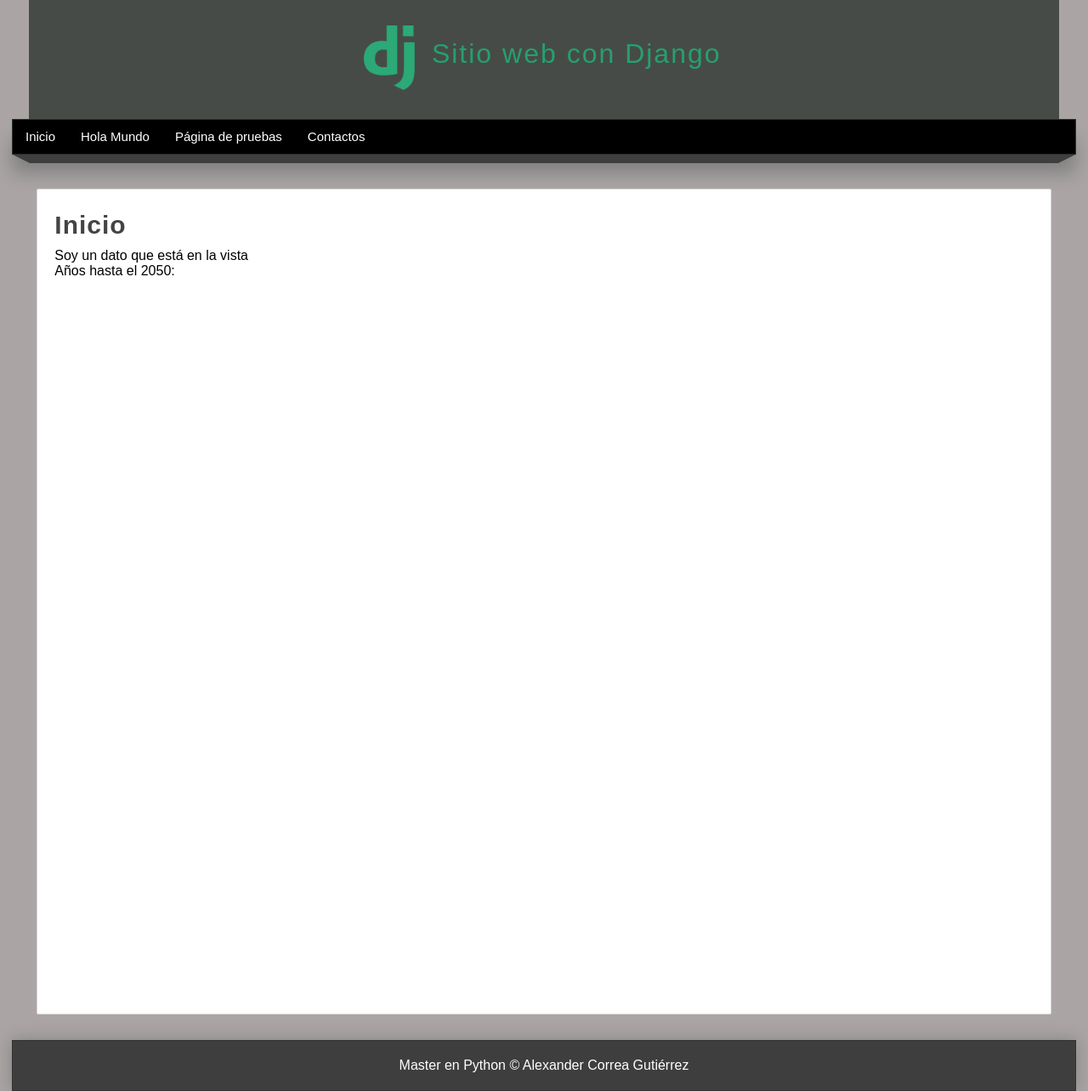
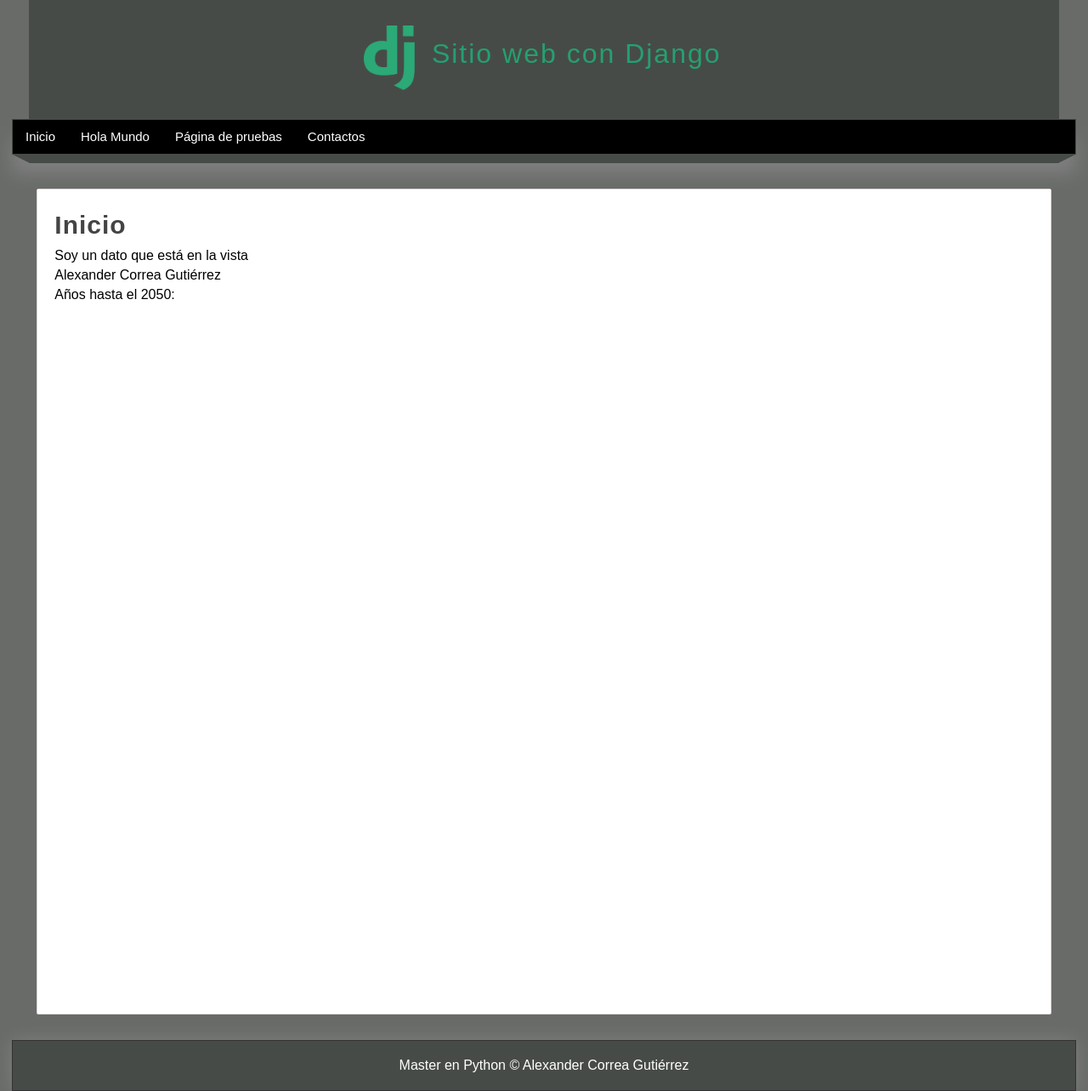
Before and after one commit to Alcogu/Master-Python, a Django app: page / in a window 1280 px wide. Shown: the whole page at 85% size. Run offline with Django 3.2, Linux system fonts and the light colour scheme.

Commit message:
peleando con esto

```diff
--- a/22-Django/AprendiendoDjango/miapp/static/css/styles.css
+++ b/22-Django/AprendiendoDjango/miapp/static/css/styles.css
@@ -7,8 +7,13 @@
     text-decoration: none;/*Sin estilos*/
 }
 
+p{
+    margin-top: 5px;
+    margin-bottom: 5px;
+}
+
 body{
-    background-color: rgb(170, 165, 164);
+    background-color: rgb(104, 107, 104);
 }
 
 /*Estilos Cabecera*/
@@ -51,7 +56,7 @@ nav{
     height: 40px;
     margin: 0 auto;
     background-color:rgb(0, 0, 0);
-    border: 1px solid rgb(44, 48, 44);
+    border: 1px solid rgb(71, 75, 71);
     box-shadow: 0px 22px 22px grey;
     font-size: 15px;
 }
@@ -88,14 +93,14 @@ nav ul li a:hover{
 .esquina-izquierda{
     display: block;
     border-left: 20px solid transparent;
-    border-top: 10px solid rgb(63, 62, 62);
+    border-top: 10px solid rgb(71, 75, 71);
     float: left;
 }
 
 .esquina-derecha{
     display: block;
     border-right: 20px solid transparent;
-    border-top: 10px solid rgb(63, 62, 62);
+    border-top: 10px solid rgb(71, 75, 71);
     float: right;
 }
 
@@ -103,7 +108,7 @@ nav ul li a:hover{
     display: block;
     width: 1210px;
     height: 10px;
-    background: rgb(63, 62, 62);
+    background: rgb(71, 75, 71);
     float: left;
 }
 
@@ -137,7 +142,7 @@ nav ul li a:hover{
 
 footer{
     width: 1250px;
-    background-color: rgb(63, 62, 62);
+    background-color: rgb(71, 75, 71);
     border: 1px solid #333;
     color: white;
     text-align: center;
--- a/22-Django/AprendiendoDjango/miapp/templates/index.html
+++ b/22-Django/AprendiendoDjango/miapp/templates/index.html
@@ -11,7 +11,11 @@
 
 <h1 class="title">{{title}}</h1>
 
-{{mi_variable}}
+<p>{{mi_variable}}</p>
+
+{% if nombre %}
+    <p>{{nombre}}</p>
+{% endif %}
 
 <p>Años hasta el 2050:</p>
 
--- a/22-Django/AprendiendoDjango/miapp/views.py
+++ b/22-Django/AprendiendoDjango/miapp/views.py
@@ -22,11 +22,14 @@ def index(request):
             html += f"<li>{str(year)}</li>"
         year += 1
 
+    nombre='Alexander Correa Gutiérrez'
+
     html += "</ul>"
 
     return render(request, 'index.html', {
         'title': 'Inicio',
-        'mi_variable': 'Soy un dato que está en la vista'
+        'mi_variable': 'Soy un dato que está en la vista',
+        'nombre': nombre
     })
 
 
```
